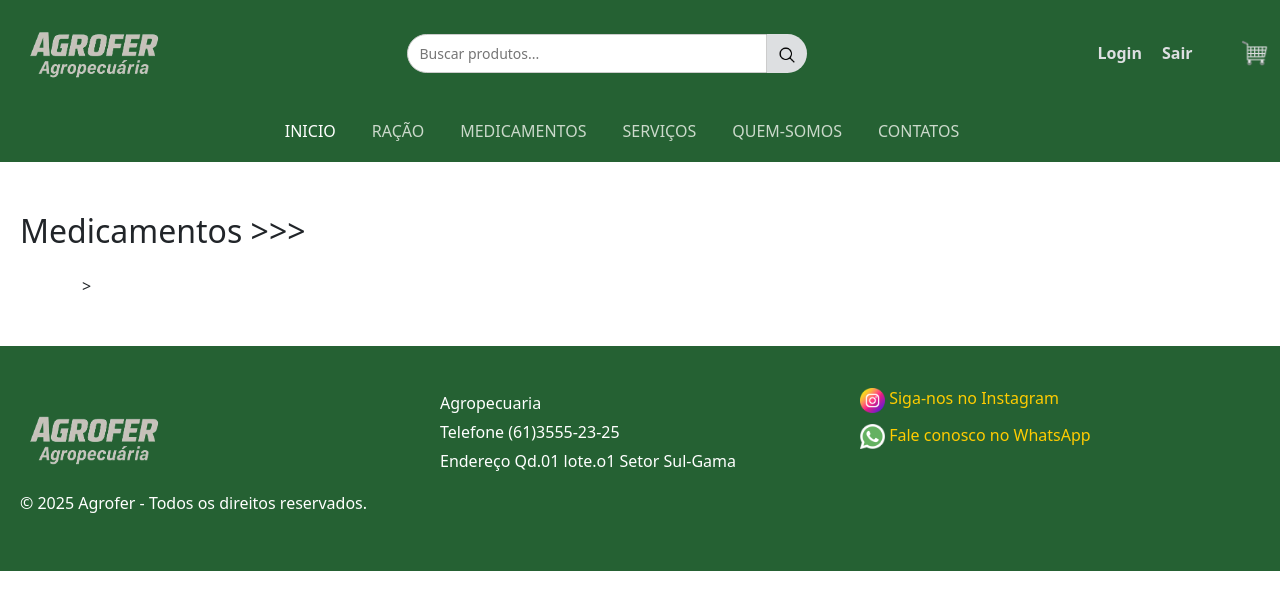
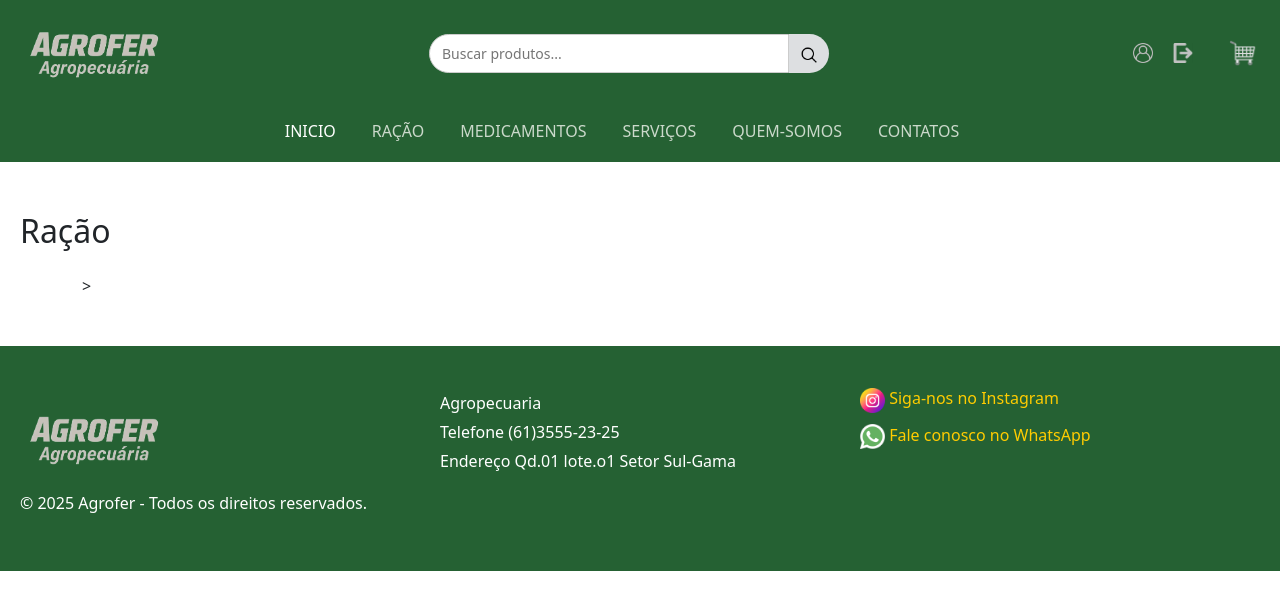
Before and after one commit to luciclei-dev/Agropecuaria-agrofer, a plain HTML site: page racao.html in a window 1280 px wide. Drawn offline with nearby package versions, Linux system fonts and the light colour scheme; a script that the page names is missing.

Commit message:
Update racao.html

```diff
--- a/racao.html
+++ b/racao.html
@@ -23,12 +23,13 @@
         </form>
         <ul id="resultados"></ul> <!-- ver  produtos -->
       </div>
-      <div class="login-sair"> <button  class="nav-link" href="login.html">Login</button>
-            <a class="nav-link disabled" aria-disabled="true"></a>
+      <div class="login-sair"><a class="login" href="login.html">
+        <img src="icons-entrar.png" alt="" class="nav-link" style="width: 20px;">
 
-             <button id="logoutBtn" class="nav-link">Sair</button>
-            <a class="nav-link disabled" aria-disabled="true"></a>
-          </div>
+        </a>
+        <a class="nav-link disabled" aria-disabled="true"></a>
+        <img src="icons-sair.png" alt="" id="logoutBtn" class="nav-link"style="width: 20px;" height="20px">
+        <a class="nav-link disabled " aria-disabled="true"></a>
      <div class="carrinho position-relative" style="cursor:pointer;" onclick="mostrarCarrinho()">
   <img src="carrinho-de-compras.png" alt="carrinho">
   <span
@@ -79,7 +80,7 @@
   </div>
 </section>-->
 <section class="produtos">
-  <h2 class="produtos">Medicamentos >>></h2>
+  <h2 class="produtos">Ração</h2>
   <div class="container my-5">
     <div id="produtos-container" class="row row-cols-1 row-cols-md-3 g-4"></div>>
       <!-- Medicamentos vão aparecer aqui -->
```
